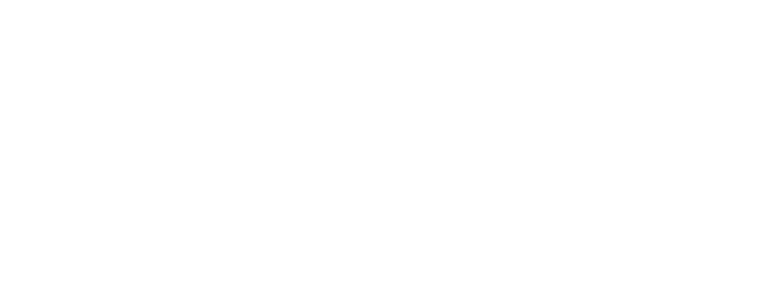
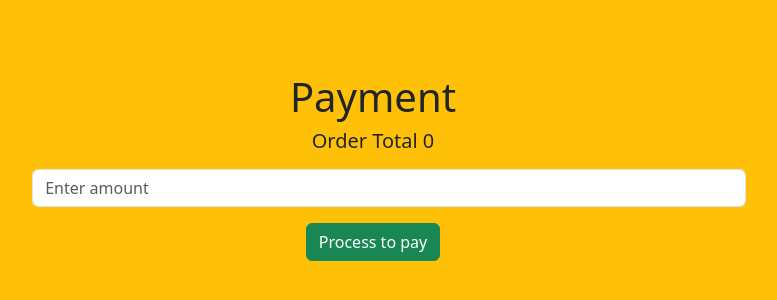
Before and after one commit to Johnkevincsjk/E-commerce_FE, a React (Create React App) app: page /Payment in a window 1280 px wide. Before the commit this address had no page. Shown: the part 228-528 px from the top of the page, without its empty margins (267-1044 px from the left). Built offline with nearby package versions, Linux system fonts and the light colour scheme; a web font is replaced by a local one.

Commit message:
Razor and been inplemented and payment component created

```diff
--- a/public/index.html
+++ b/public/index.html
@@ -39,6 +39,7 @@
       To begin the development, run `npm start` or `yarn start`.
       To create a production bundle, use `npm run build` or `yarn build`.
     -->
+    <script src="https://checkout.razorpay.com/v1/checkout.js"></script>
     <script src="https://cdn.jsdelivr.net/npm/bootstrap@5.3.3/dist/js/bootstrap.bundle.min.js" integrity="sha384-YvpcrYf0tY3lHB60NNkmXc5s9fDVZLESaAA55NDzOxhy9GkcIdslK1eN7N6jIeHz" crossorigin="anonymous"></script>
 </body>
 
--- a/src/App.js
+++ b/src/App.js
@@ -12,6 +12,7 @@ import 'react-toastify/dist/ReactToastify.css';
 import Login from './Components/Pages/LoginPage/Login.jsx';
 import Signin from './Components/Pages/SigninPage/Signin.jsx';
 import AddressPage from './Components/Pages/Addresspage/AddressPage.jsx';
+import Payment from './Components/Pages/PaymentPage/Payment.jsx';
 
 function App() {
 
@@ -35,6 +36,7 @@ function App() {
           <Route path='/AddCart' element={<Carts />} />
           <Route path='/product/:id' element={<Single_product />} />
           <Route path='/confirmdetails' element={<AddressPage />} />
+          <Route path='/Payment' element={<Payment />} />
         </Routes>
 
 
--- /dev/null
+++ b/src/Components/Pages/PaymentPage/Payment.css
@@ -0,0 +1,17 @@
+.payment-main {
+    height: 100dvh;
+    text-align: center;
+    display: flex;
+    justify-content: center;
+    align-items: center;
+    flex-direction: column;
+
+}
+
+.paymentform {
+    width: 60%;
+}
+
+.payment_body {
+    margin: 10px 20px;
+}
--- /dev/null
+++ b/src/Components/Pages/PaymentPage/Payment.jsx
@@ -0,0 +1,70 @@
+import React, { useState } from 'react'
+import { useSelector } from 'react-redux'
+import { toast } from 'react-toastify'
+import '../PaymentPage/Payment.css'
+import { color } from 'framer-motion'
+
+export default function Payment() {
+
+    const [payment, setPayment] = useState("")
+    const total_items = useSelector((state) => state.cart)
+    const total_amt = total_items.reduce((total, items) => total + items.tot_amt, 0)
+
+    const handlePaymentSubmit = (e) => {
+
+        e.preventDefault()
+        if (payment != total_amt) {
+            toast.error("Enter correct amount")
+
+        } else {
+            var option = {
+                key: '',
+                key_secret: '',
+                amount: payment * 100,
+                currency: "INR",
+                name: 'Kingswear',
+                description: 'Project purpose',
+                handler: function (response) {
+                    toast.info(response.razorpay_payment_id)
+                },
+                prefill: {
+                    name: "John Kevin",
+                    email: 'johnkevin.csjk@gmail.com',
+                    contact: "8056134047"
+
+                },
+                notes: {
+                    address: 'Razoroay coorparate office'
+                },
+                theme: {
+                    color: "#ffd700"
+                }
+            };
+            const pay_ini = new window.Razorpay(option)
+            pay_ini.open()
+
+        }
+
+    }
+
+    return (
+        <div className='container-fluid bg-warning payment-main'>
+            <h1>Payment</h1>
+            <div className="paymentform">
+                <div className='payment_card'>
+                    <h5>{`Order Total ${total_amt}`}</h5>
+                </div>
+                <div className="payment_body">
+                    <form action="" onSubmit={handlePaymentSubmit}>
+                        <input className='form-control w-5 m-3' type="number" placeholder='Enter amount' onChange={(e) => setPayment(e.target.value)} value={payment} />
+                        <button className='btn btn-success' type='submit' >Process to pay</button>
+                    </form>
+
+
+
+                </div>
+            </div>
+
+        </div>
+    )
+}
```
